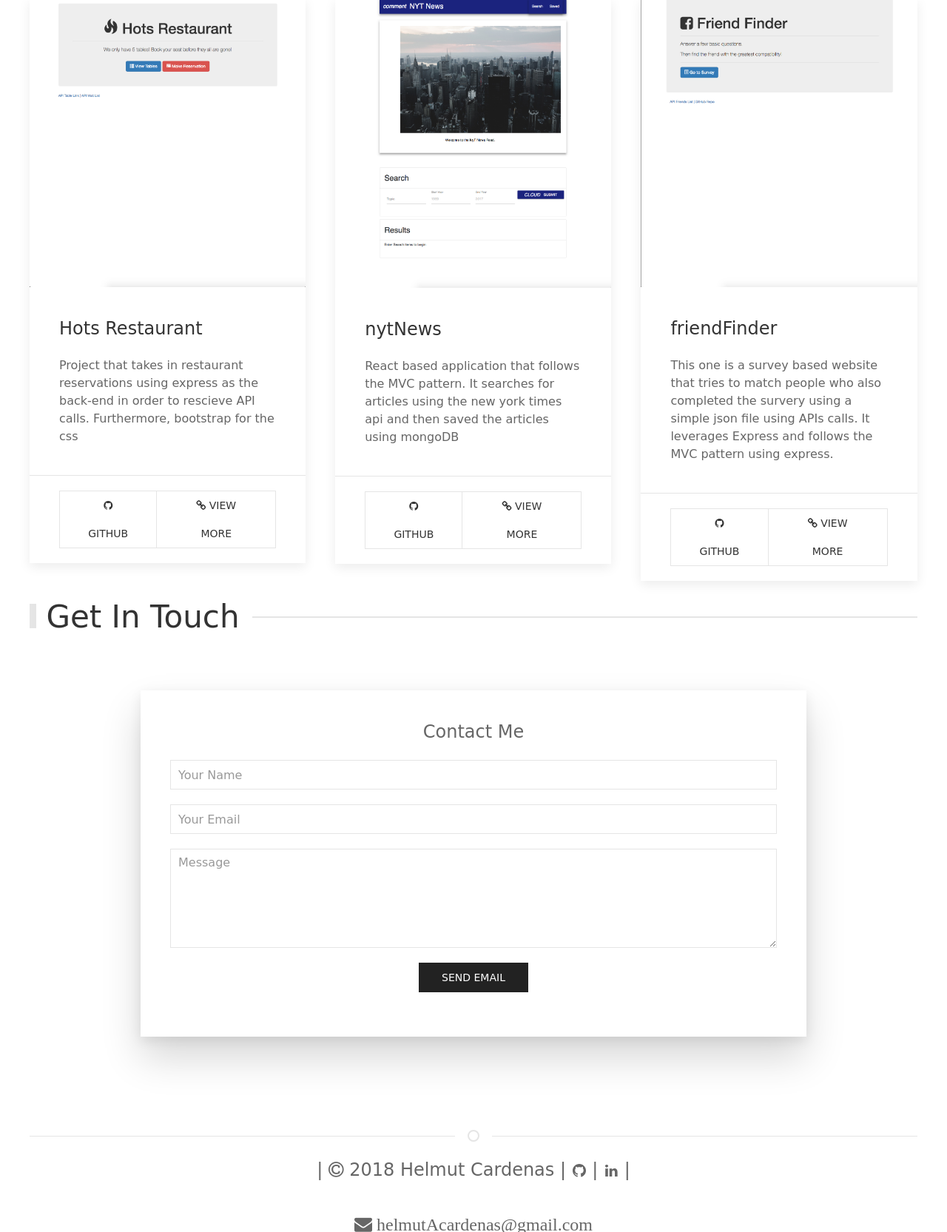
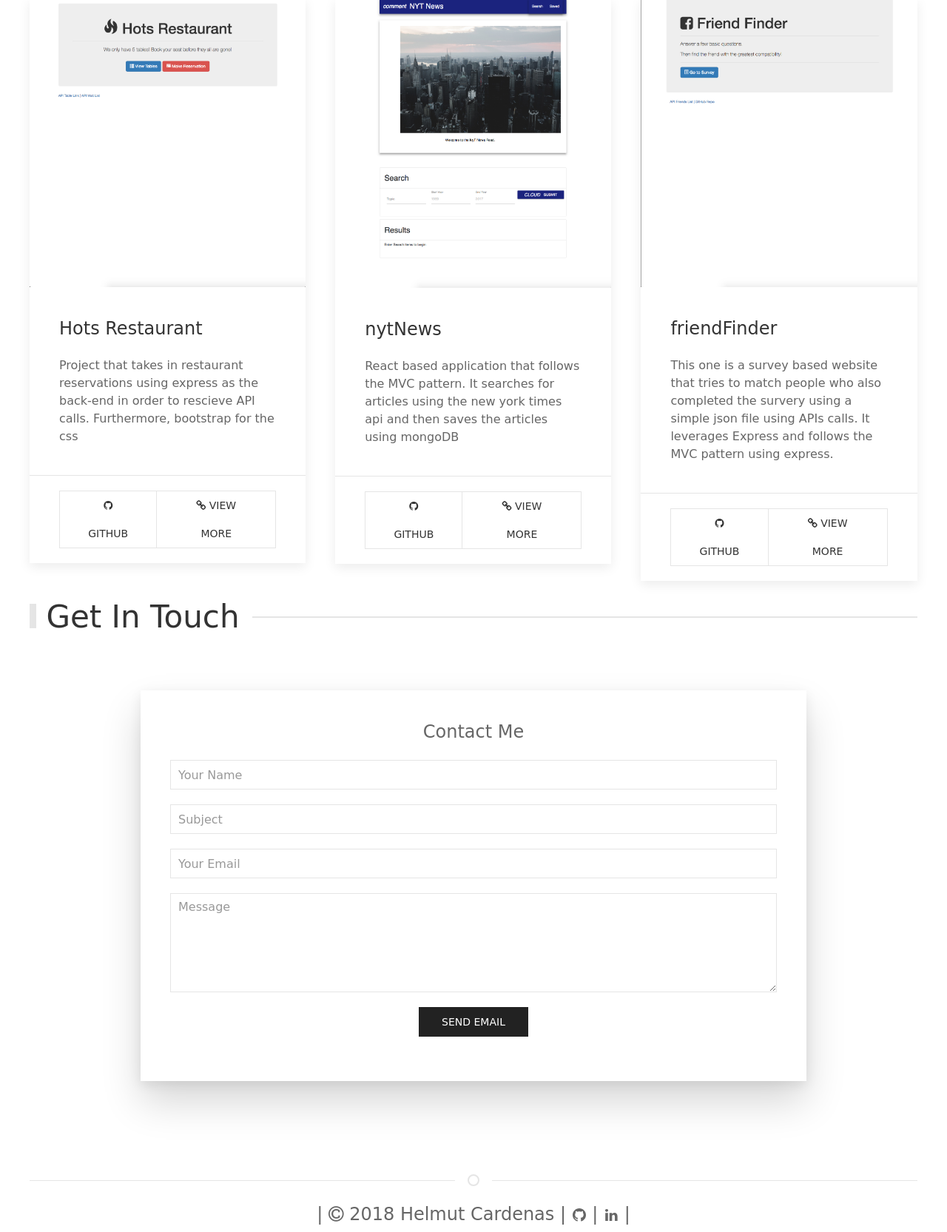
Before and after one commit to hcardenas/Portfolio, a Node server app: page / in a window 1280 px wide. Shown: the part 3208-4873 px from the top of the page at 74% size. Run offline with Node 20, Linux system fonts and the light colour scheme; some libraries are stand-ins or nearby versions; some web fonts are replaced.

Commit message:
fixed typo, and added email functionality

```diff
--- a/public/js/email.js
+++ b/public/js/email.js
@@ -1,5 +1,20 @@
 $(document).ready(function() {
 	console.log("ready");
 
+	$("#EmailBtn").on("click", ()=> {
+		event.preventDefault();
 
+
+		var emailInfo = {
+			name: $("#emailName").val().trim(),
+			from: $("#emailFrom").val().trim(),
+			text: $("#emailText").val().trim(),
+			subject: $("#emailSubject").val().trim()
+		};
+		console.log(emailInfo);
+		$.post( "/api/email", emailInfo ,function( response ) {
+  			console.log(response);
+		});
+
+	})
 });
--- a/views/homePage.handlebars
+++ b/views/homePage.handlebars
@@ -251,7 +251,7 @@
           </div>
           <div class="uk-card-body">
               <h3 class="uk-card-title">nytNews</h3>
-              <p>React based application that follows the MVC pattern. It searches for articles using the new york times api and then saved the articles using mongoDB</p>
+              <p>React based application that follows the MVC pattern. It searches for articles using the new york times api and then saves the articles using mongoDB</p>
           </div>
           <div class="uk-card-footer">
               <div class="uk-button-group">
@@ -307,21 +307,24 @@
 
 
           <div class="uk-margin">
-              <input class="uk-input " type="text" placeholder="Your Name" id="">
+              <input class="uk-input " type="text" placeholder="Your Name" id="emailName">
           </div>
           <div class="uk-margin">
-              <input class="uk-input " type="text" placeholder="Your Email" id="">
+              <input class="uk-input " type="text" placeholder="Subject" id="emailSubject">
+          </div>
+          <div class="uk-margin">
+              <input class="uk-input " type="email" placeholder="Your Email" id="emailFrom">
           </div>
 
 
 
           <div class="uk-margin">
-              <textarea class="uk-textarea" rows="5" placeholder="Message" id=""></textarea>
+              <textarea class="uk-textarea" rows="5" placeholder="Message" id="emailText"></textarea>
           </div>
 
           <p uk-margin>
 
-            <button class="uk-button uk-button-secondary" href="#" id="">Send Email</button>
+            <button class="uk-button uk-button-secondary" href="#" id="EmailBtn">Send Email</button>
 
         </p>
 
```
Also changed, not shown: routes/api-routes.js (+17 -17 lines).
